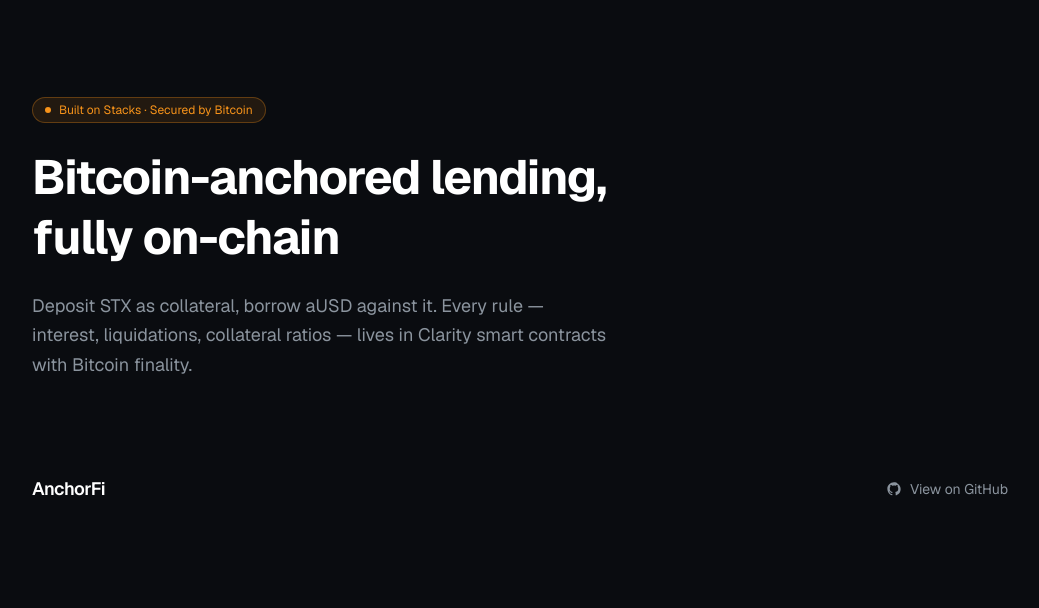
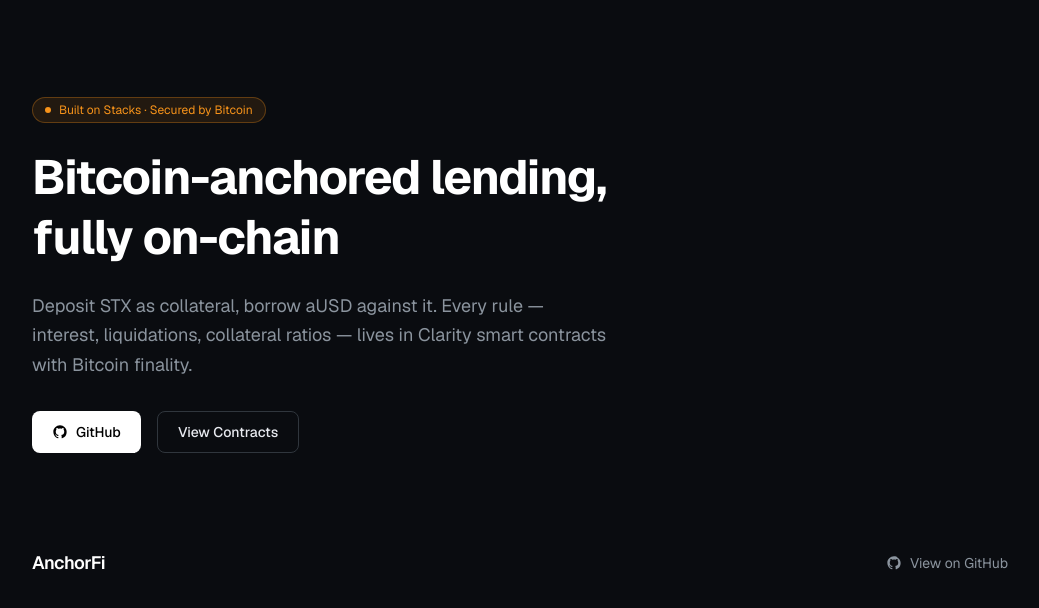
Before and after one commit to thewealthyplace/anchorfi, a Next.js app in the folder frontend/: page / in a window 1280 px wide. Shown: the top 608 px of the page, without its empty margins (120-1159 px from the left). Built offline with nearby package versions, Linux system fonts and the light colour scheme.

Commit message:
feat: add hero CTA buttons — GitHub (primary) and View Contracts (secondary)
Primary button is white-filled with black text and GitHub icon. Secondary is ghost-bordered. Both open in a new tab.

```diff
--- a/frontend/app/page.tsx
+++ b/frontend/app/page.tsx
@@ -64,6 +64,25 @@
           Deposit STX as collateral, borrow aUSD against it. Every rule — interest, liquidations,
           collateral ratios — lives in Clarity smart contracts with Bitcoin finality.
         </p>
+        <div className="flex gap-4 pt-2">
+          <a
+            href="https://github.com/thewealthyplace/anchorfi"
+            target="_blank"
+            rel="noopener noreferrer"
+            className="flex items-center gap-2 rounded-lg bg-white px-5 py-2.5 text-sm font-medium text-black hover:bg-white/90 transition-colors"
+          >
+            <GitHubIcon className="text-black" />
+            GitHub
+          </a>
+          <a
+            href="https://github.com/thewealthyplace/anchorfi/tree/main/contracts"
+            target="_blank"
+            rel="noopener noreferrer"
+            className="flex items-center gap-2 rounded-lg border border-[#30363d] px-5 py-2.5 text-sm font-medium text-[#e8eaf0] hover:border-[#8b949e] transition-colors"
+          >
+            View Contracts
+          </a>
+        </div>
       </section>
 
       {/* Nav */}
```
